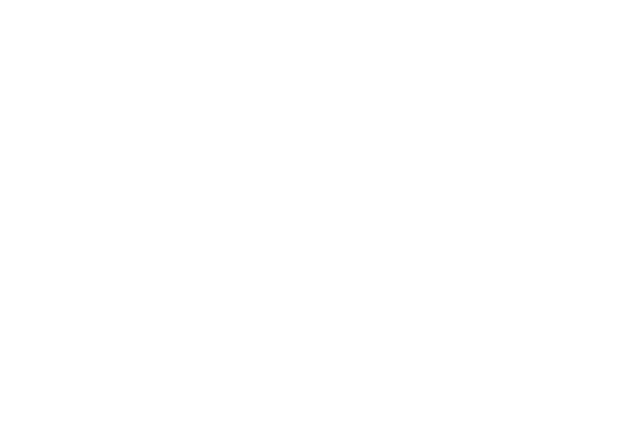
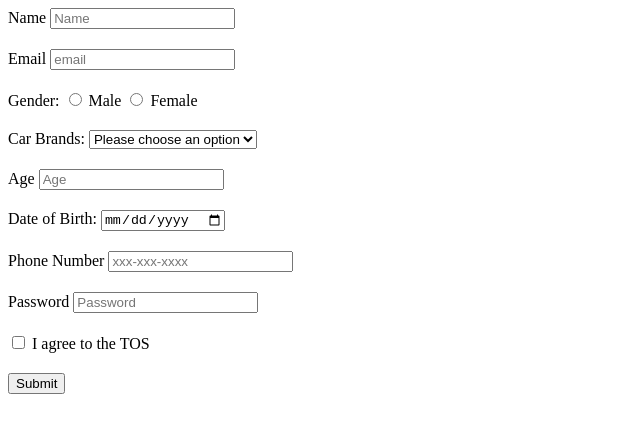
Before and after one commit to acciojob/signup-form-car-jitendra4508, a website: page main.html in a window 1280 px wide. Shown: the whole page, without its empty margins (0-640 px from the left). Drawn offline with Linux system fonts and the light colour scheme.

Commit message:
created a submission

```diff
--- a/main.html
+++ b/main.html
@@ -1,16 +1,71 @@
 <!DOCTYPE html>
-
 <html>
-
 <head>
 	<link rel="stylesheet" href="styles.css">
 </head>
-
 <body>
 	<!-- the entire body must be written by student -->
+
+	<style>
+		.form-group{margin-bottom: 20px;}
+	</style>
+
+
+	<form action="" method="post">
+        <div class="form-group">
+            <label for="name">Name</label>
+            <input type="text" id="name" name="name" placeholder="Name" required>
+        </div>
+        <div class="form-group">
+            <label for="email">Email</label>
+            <input type="email" id="email" name="email" placeholder="email" required>
+        </div>
+        <div class="form-group">
+            <span>Gender:</span>
+            <input type="radio" name="gender" id="gender_m">
+            <label for="gender_m">Male</label>
+            <input type="radio" name="gender" id="gender_f">
+            <label for="gender_f">Female</label>
+        </div>
+        <div class="form-group">
+            <label for="cars">Car Brands:</label>
+            <select id="cars" name="cars" required>
+                <option selected>Please choose an option</option>
+                <option value="Maruti">Maruti</option>
+                <option value="Nexa">Nexa</option>
+                <option value="Tata">Tata</option>
+            </select>
+        </div>
+        <div class="form-group">
+            <label for="age">Age</label>
+            <input type="number" id="age" name="age" placeholder="Age" required>
+        </div>
+        <div class="form-group">
+            <label for="dob">Date of Birth:</label>
+            <input type="date" id="dob" name="dob" required>
+        </div>
+        <div class="form-group">
+            <label for="tel">Phone Number</label>
+            <input type="tel" id="tel" name="tel" placeholder="xxx-xxx-xxxx">
+        </div>
+        <div class="form-group">
+            <label for="password">Password</label>
+            <input type="password" id="password" name="password" placeholder="Password" required>
+        </div>
+        <div class="form-group">
+            <div class="form-check">
+                <input type="checkbox" id="tos">
+                <label for="tos">
+                    I agree to the TOS
+                </label>
+            </div>
+        </div>
+        <div class="form-btn">
+           <button type="submit">Submit</button>
+        </div>
+    </form>
+
     <script type="text/javascript" src="./script.js">
 </script>
-
 </body>
-
 </html>
```
